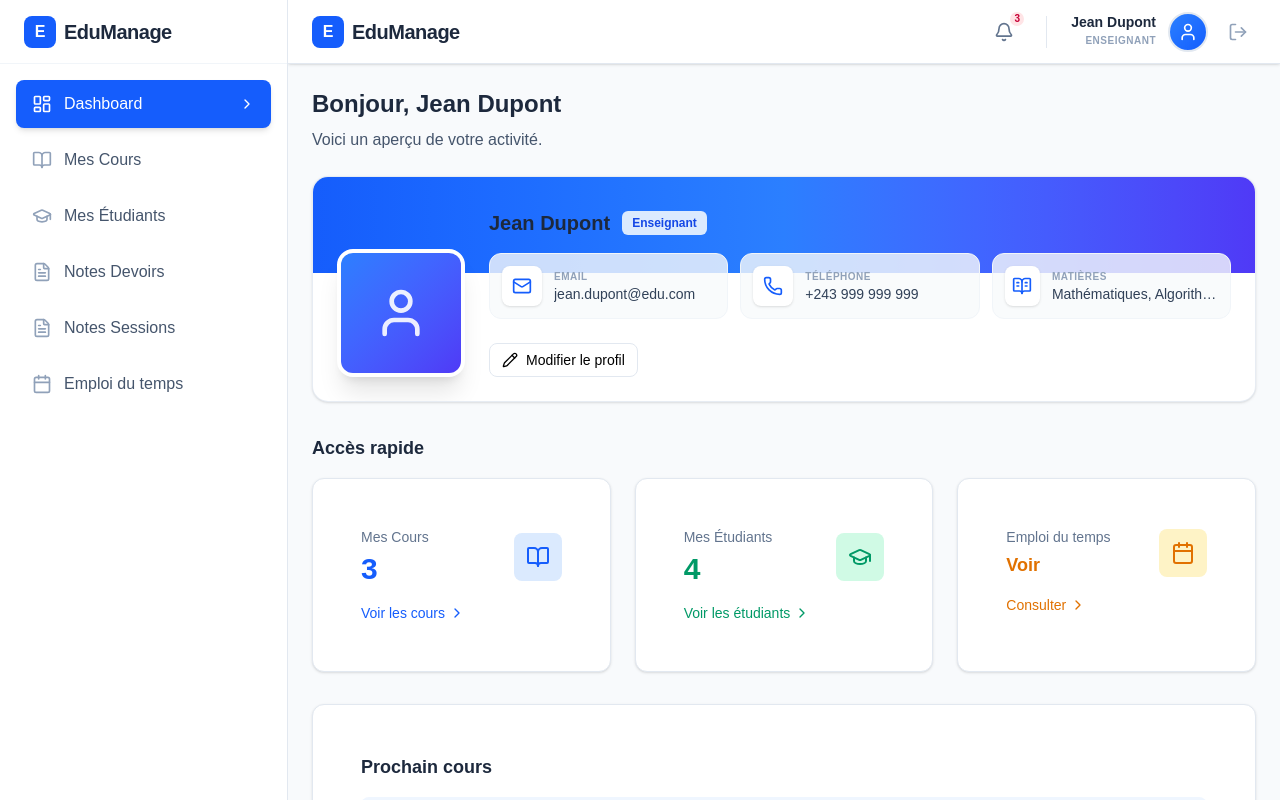
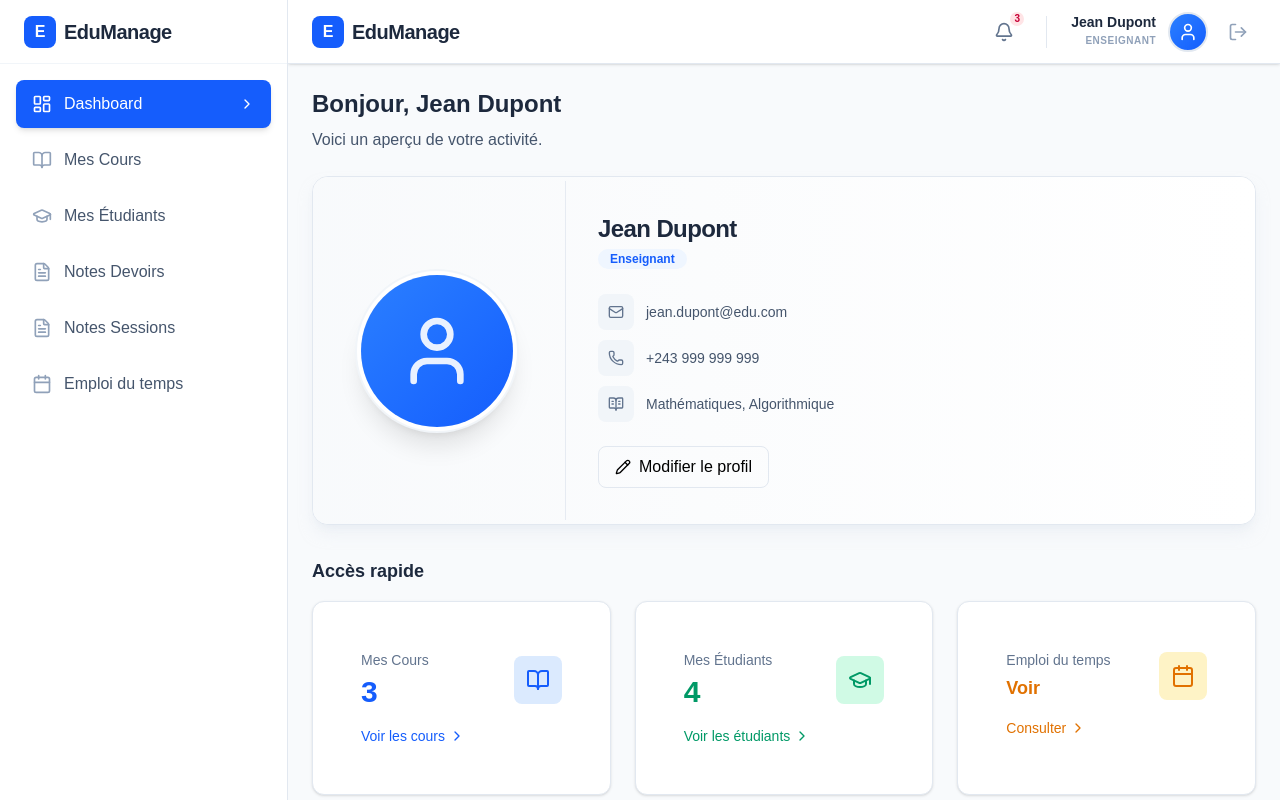
Before and after one commit to nachito-pank/ProjetX, a Next.js app: page /enseignant/dashboard in a window 1280 px wide. Shown: the top 800 px of the page. Built offline with nearby package versions, Linux system fonts and the light colour scheme.

Commit message:
Refactor profile section in DashboardPage to improve layout and styling, enhancing visual hierarchy and user experience with updated design elements for profile image and contact information.

```diff
--- a/app/enseignant/dashboard/page.tsx
+++ b/app/enseignant/dashboard/page.tsx
@@ -90,86 +90,86 @@ export default function DashboardPage() {
             </h1>
             <p className="text-slate-600 mb-6">Voici un aperçu de votre activité.</p>
 
-            {/* Section Profil - Design professionnel */}
-            <div className="mb-8 rounded-2xl bg-white border border-slate-200/80 shadow-sm overflow-hidden">
-              <div className="h-24 bg-gradient-to-r from-blue-600 via-blue-500 to-indigo-600" />
-              <div className="relative px-6 pb-6 -mt-16">
-                <div className="flex flex-col sm:flex-row sm:items-end gap-6">
-                  {/* Photo - Style carte professionnelle */}
-                  <div className="relative shrink-0">
-                    <div className="w-32 h-32 rounded-2xl overflow-hidden border-4 border-white shadow-xl bg-slate-100">
+            {/* Section Profil */}
+            <div className="mb-8 overflow-hidden rounded-2xl border border-slate-200 bg-white shadow-lg shadow-slate-200/50">
+              <div className="bg-gradient-to-r from-slate-50 to-white px-1 py-1">
+                <div className="flex flex-col lg:flex-row">
+                  {/* Photo - Grande cercle type carte d'identité */}
+                  <div className="flex items-center justify-center p-8 lg:p-10 lg:border-r lg:border-slate-200/80 lg:pr-12">
+                    <div className="w-36 h-36 sm:w-40 sm:h-40 rounded-full overflow-hidden border-4 border-white shadow-xl ring-2 ring-slate-100 bg-slate-100">
                       {profileImage ? (
-                        <img src={profileImage} alt="Photo" className="w-full h-full object-cover" />
+                        <img src={profileImage} alt="Photo de profil" className="w-full h-full object-cover" />
                       ) : (
-                        <div className="w-full h-full flex items-center justify-center bg-gradient-to-br from-blue-500 to-indigo-600">
-                          <User className="w-14 h-14 text-white/90" />
+                        <div className="w-full h-full flex items-center justify-center bg-gradient-to-br from-blue-500 to-blue-600">
+                          <User className="w-16 h-16 sm:w-20 sm:h-20 text-white/90" />
                         </div>
                       )}
                     </div>
                   </div>
 
                   {/* Contenu */}
-                  <div className="flex-1 min-w-0 pt-2 sm:pt-0">
+                  <div className="flex-1 p-6 lg:p-8 flex flex-col justify-center">
                     {!isEditingProfile ? (
                       <>
-                        <div className="flex flex-wrap items-center gap-3 mb-4">
-                          <h2 className="text-xl font-bold text-slate-800">{profile.firstName} {profile.name}</h2>
-                          <span className="px-2.5 py-1 text-xs font-semibold text-blue-700 bg-blue-100 rounded-md">Enseignant</span>
+                        <div className="space-y-4">
+                          <div>
+                            <h2 className="text-2xl font-bold text-slate-800 tracking-tight">
+                              {profile.firstName} {profile.name}
+                            </h2>
+                            <span className="inline-block mt-1 px-3 py-0.5 text-xs font-semibold text-blue-600 bg-blue-50 rounded-full">
+                              Enseignant
+                            </span>
                           </div>
-                        <div className="grid gap-3 sm:grid-cols-2 lg:grid-cols-3 mb-6">
-                          <div className="flex items-center gap-3 p-3 rounded-xl bg-slate-50/80 border border-slate-100">
-                            <div className="w-10 h-10 rounded-lg bg-white flex items-center justify-center shadow-sm">
-                              <Mail className="w-5 h-5 text-blue-600" />
+                          <div className="space-y-2.5 pt-2">
+                            <div className="flex items-center gap-3 text-slate-600">
+                              <div className="w-9 h-9 bg-slate-100 rounded-lg flex items-center justify-center shrink-0">
+                                <Mail className="w-4 h-4 text-slate-500" />
                               </div>
-                            <div className="min-w-0">
-                              <p className="text-[10px] font-semibold text-slate-400 uppercase tracking-wider">Email</p>
-                              <p className="text-sm font-medium text-slate-700 truncate">{profile.email}</p>
-                            </div>
+                              <span className="text-sm font-medium">{profile.email}</span>
                             </div>
                             {profile.phone && (
-                            <div className="flex items-center gap-3 p-3 rounded-xl bg-slate-50/80 border border-slate-100">
-                              <div className="w-10 h-10 rounded-lg bg-white flex items-center justify-center shadow-sm">
-                                <Phone className="w-5 h-5 text-blue-600" />
+                              <div className="flex items-center gap-3 text-slate-600">
+                                <div className="w-9 h-9 bg-slate-100 rounded-lg flex items-center justify-center shrink-0">
+                                  <Phone className="w-4 h-4 text-slate-500" />
                                 </div>
-                              <div className="min-w-0">
-                                <p className="text-[10px] font-semibold text-slate-400 uppercase tracking-wider">Téléphone</p>
-                                <p className="text-sm font-medium text-slate-700">{profile.phone}</p>
-                              </div>
+                                <span className="text-sm font-medium">{profile.phone}</span>
                               </div>
                             )}
                             {profile.matiere && (
-                            <div className="flex items-center gap-3 p-3 rounded-xl bg-slate-50/80 border border-slate-100 sm:col-span-2 lg:col-span-1">
-                              <div className="w-10 h-10 rounded-lg bg-white flex items-center justify-center shadow-sm">
-                                <BookOpenText className="w-5 h-5 text-blue-600" />
+                              <div className="flex items-center gap-3 text-slate-600">
+                                <div className="w-9 h-9 bg-slate-100 rounded-lg flex items-center justify-center shrink-0">
+                                  <BookOpenText className="w-4 h-4 text-slate-500" />
                                 </div>
-                              <div className="min-w-0">
-                                <p className="text-[10px] font-semibold text-slate-400 uppercase tracking-wider">Matières</p>
-                                <p className="text-sm font-medium text-slate-700 truncate">{profile.matiere}</p>
-                              </div>
+                                <span className="text-sm font-medium">{profile.matiere}</span>
                               </div>
                             )}
                           </div>
-                        <Button onClick={() => setIsEditingProfile(true)} variant="outline" size="sm" className="flex items-center gap-2">
+                        </div>
+                        <Button
+                          onClick={() => setIsEditingProfile(true)}
+                          variant="outline"
+                          className="mt-6 w-fit flex items-center gap-2 border-slate-200 hover:border-blue-300 hover:bg-blue-50/50"
+                        >
                           <Pencil className="w-4 h-4" />
                           Modifier le profil
                         </Button>
                       </>
                     ) : (
-                      <div className="space-y-6">
-                        <div className="flex items-center gap-2">
-                          <div className="w-8 h-8 rounded-lg bg-blue-100 flex items-center justify-center">
-                            <Pencil className="w-4 h-4 text-blue-600" />
-                          </div>
-                          <h3 className="font-semibold text-slate-800">Modifier mon profil</h3>
-                        </div>
-
-                        <div className="flex flex-col sm:flex-row items-start gap-6">
-                          <div className="flex flex-col items-center gap-2">
-                            <div className="w-24 h-24 rounded-xl overflow-hidden border-2 border-dashed border-slate-200 bg-slate-50 flex items-center justify-center">
+                      <>
+                        <h3 className="text-lg font-semibold text-slate-800 mb-4">Modifier mon profil</h3>
+                        <div className="space-y-5">
+                          <div className="flex flex-col sm:flex-row items-start gap-4">
+                            <div className="flex items-center gap-4">
+                              <div className="w-24 h-24 rounded-full overflow-hidden border-2 border-dashed border-slate-200 bg-slate-50 flex items-center justify-center shrink-0">
                                 {profileImage ? (
                                   <div className="relative w-full h-full">
                                     <img src={profileImage} alt="Aperçu" className="w-full h-full object-cover" />
-                                  <button type="button" onClick={(e) => { e.preventDefault(); removeProfileImage(); }} className="absolute top-0 right-0 p-1 bg-rose-500 hover:bg-rose-600 text-white rounded-bl-lg" title="Supprimer">
+                                    <button
+                                      type="button"
+                                      onClick={(e) => { e.preventDefault(); removeProfileImage(); }}
+                                      className="absolute top-0 right-0 p-1 bg-rose-500 hover:bg-rose-600 text-white rounded-bl-lg"
+                                      title="Supprimer la photo"
+                                    >
                                       <X className="w-3.5 h-3.5" />
                                     </button>
                                   </div>
@@ -177,16 +177,20 @@ export default function DashboardPage() {
                                   <User className="w-10 h-10 text-slate-400" />
                                 )}
                               </div>
+                              <div>
                                 <label className="cursor-pointer">
                                   <input type="file" accept="image/*" onChange={handleImageChange} className="hidden" />
-                              <span className="inline-flex items-center gap-1.5 text-sm font-medium text-blue-600 hover:text-blue-700">
+                                  <span className="inline-flex items-center gap-2 px-4 py-2 text-sm font-medium text-blue-600 bg-blue-50 hover:bg-blue-100 rounded-lg transition-colors border border-blue-100">
                                     <Camera className="w-4 h-4" />
-                                Photo
+                                    Changer la photo
                                   </span>
                                 </label>
+                                <p className="text-xs text-slate-500 mt-2">JPG, PNG. Max 2 Mo</p>
+                              </div>
+                            </div>
                           </div>
 
-                          <div className="flex-1 grid gap-4 sm:grid-cols-2 w-full">
+                          <div className="grid grid-cols-1 sm:grid-cols-2 gap-4">
                             <FormField label="Prénom" name="firstName" value={profile.firstName} onChange={handleProfileChange} />
                             <FormField label="Nom" name="name" value={profile.name} onChange={handleProfileChange} />
                             <FormField label="Email" name="email" type="email" value={profile.email} onChange={handleProfileChange} />
@@ -195,13 +199,17 @@ export default function DashboardPage() {
                               <FormField label="Matières" name="matiere" value={profile.matiere} onChange={handleProfileChange} placeholder="Ex: Mathématiques, Algorithmique" />
                             </div>
                           </div>
-                        </div>
 
-                        <div className="flex gap-2">
-                          <Button onClick={handleSaveProfile} className="bg-blue-600 text-white hover:bg-blue-700">Enregistrer</Button>
-                          <Button onClick={handleCancelEdit} variant="outline">Annuler</Button>
+                          <div className="flex gap-2 pt-2">
+                            <Button onClick={handleSaveProfile} className="bg-blue-600 text-white hover:bg-blue-700">
+                              Sauvegarder
+                            </Button>
+                            <Button onClick={handleCancelEdit} variant="outline">
+                              Annuler
+                            </Button>
                           </div>
                         </div>
+                      </>
                     )}
                   </div>
                 </div>
```
Lines whose indentation alone changed are shown as unchanged.
